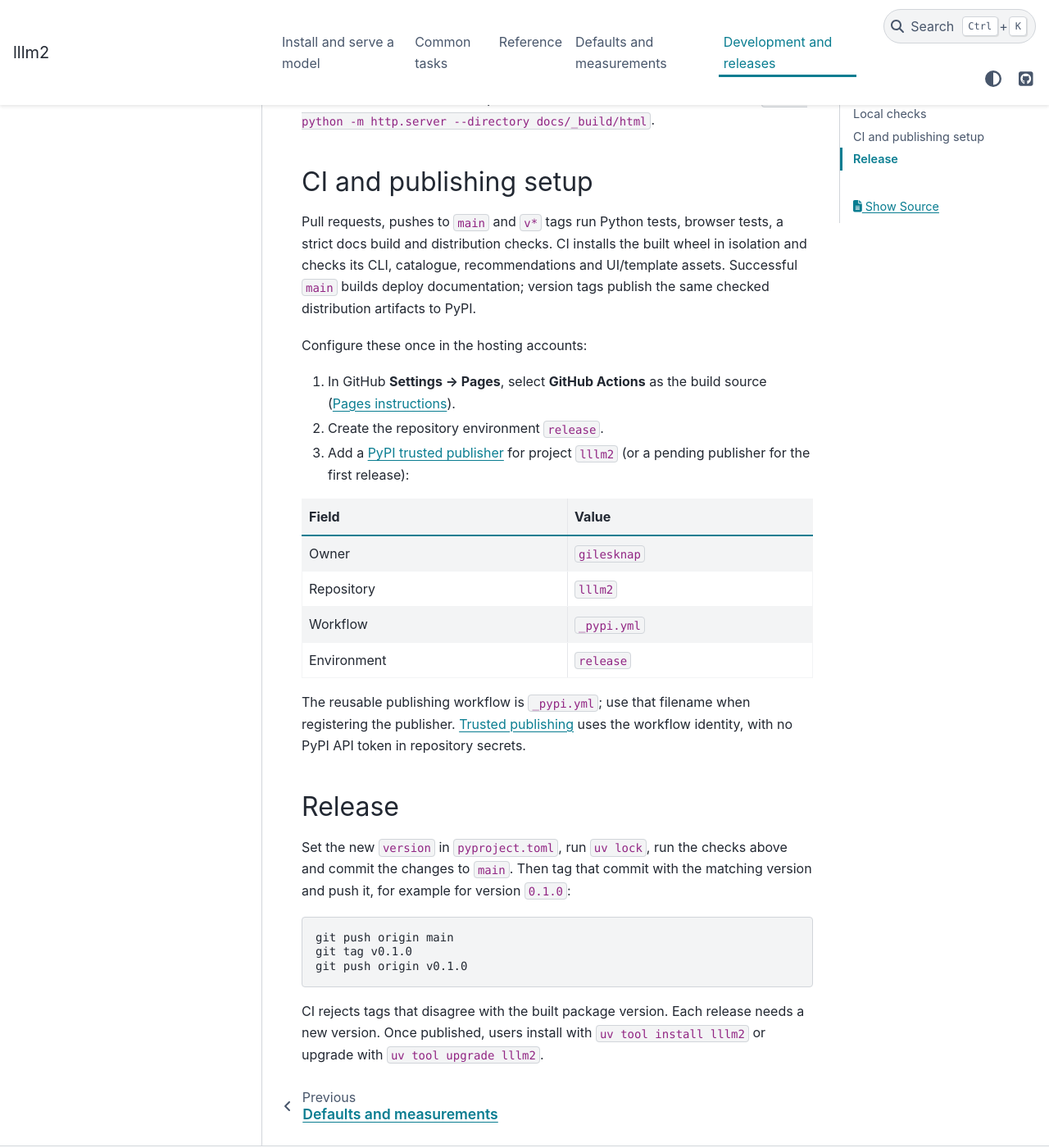
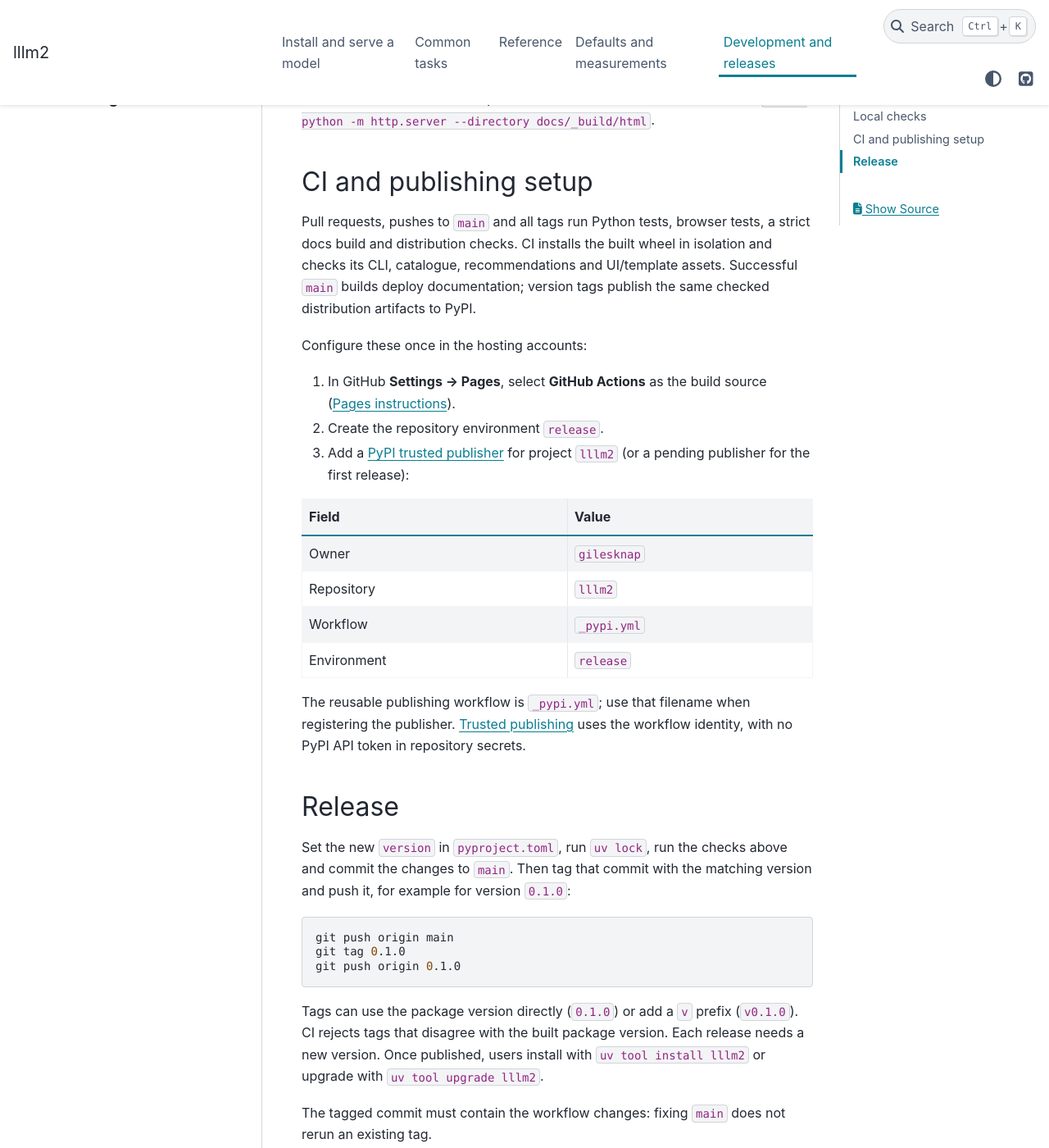
Before and after one commit to gilesknap/lllm2, a Sphinx documentation site: the page built from docs/development.md, in a window 1280 px wide and 1400 px high, scrolled down 500 px. Shown: the whole window at 82% size. Built offline with Sphinx 7.4.7 and the PyData theme 0.15.4, drawn with Linux system fonts in a browser that asks for light colours.

Commit message:
Accept unprefixed release tags and simplify installation docs

````diff
--- a/docs/development.md
+++ b/docs/development.md
@@ -20,7 +20,7 @@ no GPU or model download is required. Preview the built documentation with
 
 ## CI and publishing setup
 
-Pull requests, pushes to `main` and `v*` tags run Python tests, browser tests,
+Pull requests, pushes to `main` and all tags run Python tests, browser tests,
 a strict docs build and distribution checks. CI installs the built wheel in
 isolation and checks its CLI, catalogue, recommendations and UI/template assets.
 Successful `main` builds deploy documentation; version tags publish the same
@@ -53,10 +53,14 @@ version and push it, for example for version `0.1.0`:
 
 ```bash
 git push origin main
-git tag v0.1.0
-git push origin v0.1.0
+git tag 0.1.0
+git push origin 0.1.0
 ```
 
-CI rejects tags that disagree with the built package version. Each release
+Tags can use the package version directly (`0.1.0`) or add a `v` prefix
+(`v0.1.0`). CI rejects tags that disagree with the built package version. Each release
 needs a new version. Once published, users install with `uv tool install lllm2`
 or upgrade with `uv tool upgrade lllm2`.
+
+The tagged commit must contain the workflow changes: fixing `main` does not
+rerun an existing tag.
--- a/pyproject.toml
+++ b/pyproject.toml
@@ -35,4 +35,4 @@ packages = ["lllm2"]
 
 [tool.hatch.build.targets.sdist]
 core-metadata-version = "2.4"
-include = ["/lllm2", "/tests", "/docs", "/README.md", "/LICENSE", "/NOTICE", "/pyproject.toml", "/uv.lock"]
+include = ["/lllm2", "/tests", "/docs", "/.github/scripts", "/README.md", "/LICENSE", "/NOTICE", "/pyproject.toml", "/uv.lock"]
````
Also changed, not shown: README.md (+0 -6 lines), docs/tutorial.md (+0 -3 lines), 3 other files.
